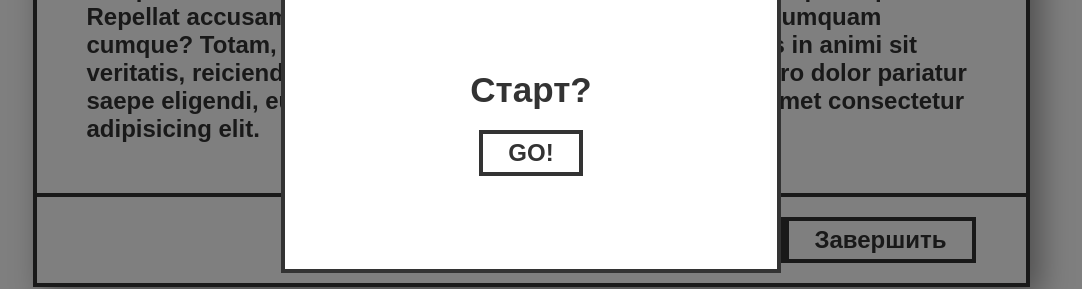
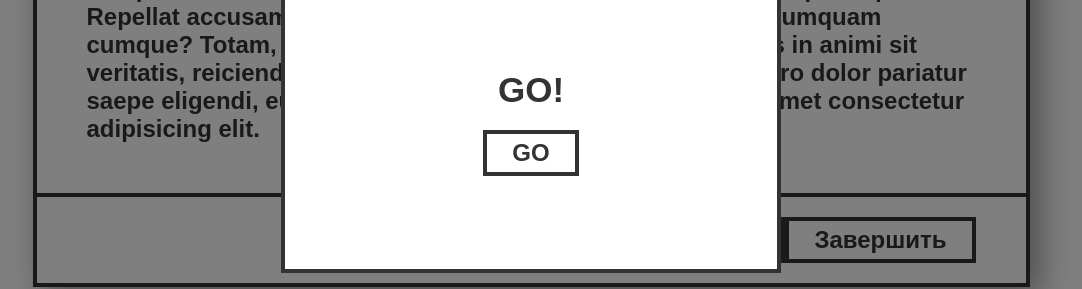
Before and after one commit to tiMURtSE/typing-app, a React (Create React App) app: page /testing in a window 1280 px wide. Shown: the part 277-566 px from the top of the page, without its empty margins (109-1191 px from the left). Built offline with nearby package versions, Linux system fonts and the light colour scheme.

Commit message:
доделано модальное окно

```diff
--- a/src/components/ModalWindow.jsx
+++ b/src/components/ModalWindow.jsx
@@ -5,16 +5,17 @@ import Button from './Button';
 import { StyledModalWidnow } from './styles/ModalWindow.styled';
 
 const ModalWindow = ({ switchModalWindowState }) => {
-    const { result } = useContext(ResultContext);
+    const { result, setResult } = useContext(ResultContext);
+    console.log(result)
 
     return (
         <StyledModalWidnow>
             <div className='inner-window'>
-                <span className='inner-window__label'>Старт?</span>
+                <span className='inner-window__label'>{result ? "RESULT!" : "GO!"}</span>
 
                 <Button
-                    title='GO!'
-                    onClickFunction={switchModalWindowState}
+                    title="GO"
+                    onClickFunction={result ? () => {setResult(0); switchModalWindowState()} : switchModalWindowState}
                 />
             </div>
         </StyledModalWidnow>
--- a/src/components/TextBox.jsx
+++ b/src/components/TextBox.jsx
@@ -7,17 +7,24 @@ import ModalWindow from './ModalWindow';
 import { StyledTextBox } from './styles/TextBox.styled';
 
 const TextBox = ({ switchModalWindowState }) => {
-    // cosnt [timer, setTimer] = useState(0);
-    // const [symbols, setSymbols] = useState(0);
+    const [timer, setTimer] = useState();
     const { setResult } = useContext(ResultContext);
+
+    const stop = () => {
+        const time = ((Date.now() - timer) / 1000 / 60).toFixed(2);
+
+        setResult(time);
+        switchModalWindowState();
+    };
 
     return (
         <StyledTextBox>
             <div className='text-area'>Lorem ipsum dolor, sit amet consectetur adipisicing elit. Alias, molestiae! Quae iste aperiam necessitatibus, nihil fugiat quo dolore repellendus sit voluptatem sunt repellat neque est. Atque ipsam tempora quisquam quasi ab. Repellat accusamus nam deserunt magni assumenda nulla numquam cumque? Totam, accusamus eveniet ut corporis dolorem eos in animi sit veritatis, reiciendis repellendus repudiandae recusandae porro dolor pariatur saepe eligendi, eum necessitatibus. Lorem ipsum dolor, sit amet consectetur adipisicing elit.</div>
 
             <div className='button-area'>
+                <Button title='Старт' onClickFunction={() => setTimer(Date.now())}/>
                 <Button title='Заново' onClickFunction={() => switchModalWindowState()}/>
-                <Button title='Завершить' onClickFunction={() => setResult(Date.now())}/>
+                <Button title='Завершить' onClickFunction={() => stop()}/>
             </div>
 
         </StyledTextBox>
--- a/src/pages/Testing.jsx
+++ b/src/pages/Testing.jsx
@@ -1,4 +1,4 @@
-import React, { useState } from 'react';
+import React, { useContext, useState } from 'react';
 
 import TextBox from '../components/TextBox';
 import ModalWindow from '../components/ModalWindow';
@@ -6,7 +6,7 @@ import ResultContext from '../utils/createContext';
 
 const Testing = () => {
     const [isModalWindowActive, setIsModalWindowActive] = useState(true);
-    const [result, setResult] = useState({});
+    const [result, setResult] = useState(0);
 
     const switchModalWindowState = () => {
         setIsModalWindowActive(!isModalWindowActive);
```
